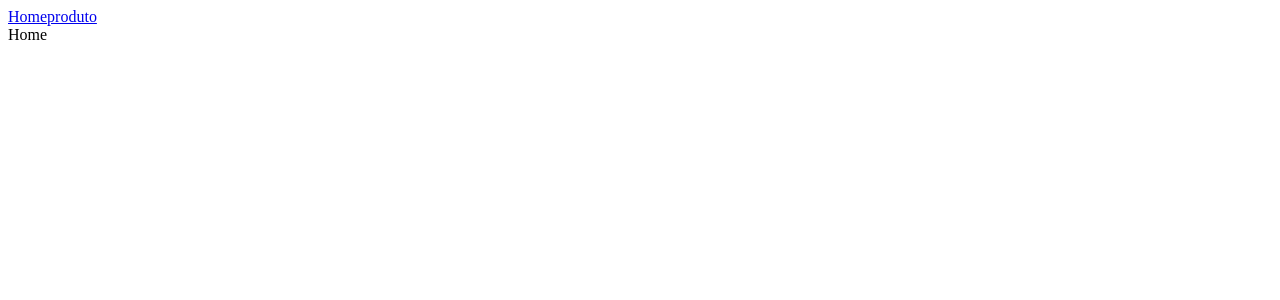
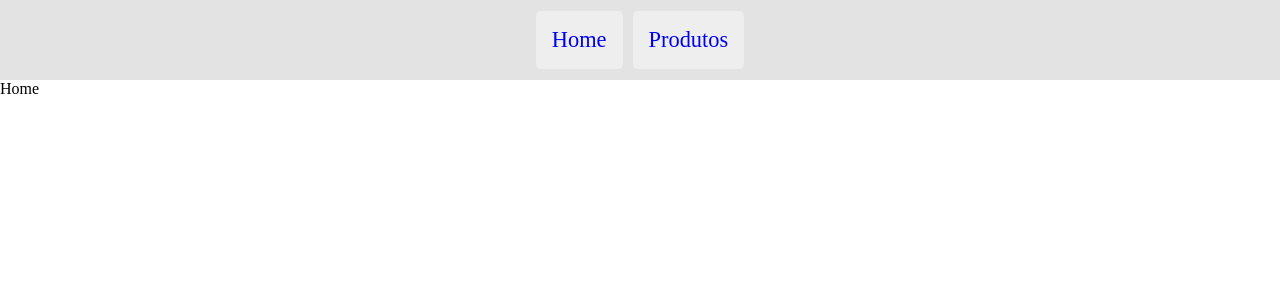
Before and after one commit to matheusmfeitoza/ExercicioReactRoutes, a React (Create React App) app: page / in a window 1280 px wide. Shown: the top 300 px of the page. Built offline with nearby package versions, Linux system fonts and the light colour scheme.

Commit message:
Adicionado Styled Components e estilizado alguns itens do projeto

```diff
--- a/package.json
+++ b/package.json
@@ -10,6 +10,7 @@
     "react-dom": "^17.0.2",
     "react-router-dom": "^6.2.2",
     "react-scripts": "5.0.0",
+    "styled-components": "^5.3.3",
     "web-vitals": "^2.1.4"
   },
   "scripts": {
--- a/public/index.html
+++ b/public/index.html
@@ -5,26 +5,10 @@
     <link rel="icon" href="%PUBLIC_URL%/favicon.ico" />
     <meta name="viewport" content="width=device-width, initial-scale=1" />
     <meta name="theme-color" content="#000000" />
-    <meta
-      name="description"
-      content="Web site created using create-react-app"
-    />
-    <link rel="apple-touch-icon" href="%PUBLIC_URL%/logo192.png" />
-    <!--
-      manifest.json provides metadata used when your web app is installed on a
-      user's mobile device or desktop. See https://developers.google.com/web/fundamentals/web-app-manifest/
-    -->
-    <link rel="manifest" href="%PUBLIC_URL%/manifest.json" />
-    <!--
-      Notice the use of %PUBLIC_URL% in the tags above.
-      It will be replaced with the URL of the `public` folder during the build.
-      Only files inside the `public` folder can be referenced from the HTML.
+    <meta name="description" content="Desafio React Router" />
+    <link rel="stylesheet" href="style.css" />
 
-      Unlike "/favicon.ico" or "favicon.ico", "%PUBLIC_URL%/favicon.ico" will
-      work correctly both with client-side routing and a non-root public URL.
-      Learn how to configure a non-root public URL by running `npm run build`.
-    -->
-    <title>React App</title>
+    <title>Desafio React Router</title>
   </head>
   <body>
     <noscript>You need to enable JavaScript to run this app.</noscript>
--- /dev/null
+++ b/public/style.css
@@ -0,0 +1,5 @@
+* {
+  margin: 0;
+  padding: 0;
+  box-sizing: border-box;
+}
--- a/src/Header.jsx
+++ b/src/Header.jsx
@@ -1,14 +1,16 @@
 import React from "react";
 import { Link } from "react-router-dom";
+import { HeaderStyle } from "./Styles/HeaderStyle";
+import { Navigation } from "./Styles/Navigation";
 
 const Header = () => {
   return (
-    <div>
-      <nav>
+    <HeaderStyle>
+      <Navigation>
         <Link to="/">Home</Link>
-        <Link to="produto">produto</Link>
-      </nav>
-    </div>
+        <Link to="produto">Produtos</Link>
+      </Navigation>
+    </HeaderStyle>
   );
 };
 
--- /dev/null
+++ b/src/Styles/Container.js
@@ -0,0 +1,14 @@
+import styled from "styled-components";
+
+export const Container = styled.div`
+  display: grid;
+  max-width: 800px;
+  margin: 20px auto;
+  gap: 30px;
+  grid-template-columns: 1fr 1fr;
+  grid-template-rows: 1fr 1fr;
+
+  @media (max-width: 500px) {
+    grid-template-columns: 1fr;
+  }
+`;
--- /dev/null
+++ b/src/Styles/HeaderStyle.js
@@ -0,0 +1,9 @@
+import styled from "styled-components";
+
+export const HeaderStyle = styled.header`
+  display: flex;
+  height: 80px;
+  justify-content: center;
+  align-items: center;
+  background-color: #e3e3e3;
+`;
--- /dev/null
+++ b/src/Styles/Imagens.js
@@ -0,0 +1,8 @@
+import styled from "styled-components";
+
+export const Imagens = styled.img`
+  display: block;
+  max-width: 100%;
+  width: 400px;
+  margin: 1rem auto;
+`;
--- /dev/null
+++ b/src/Styles/Navigation.js
@@ -0,0 +1,13 @@
+import styled from "styled-components";
+
+export const Navigation = styled.nav`
+  display: flex;
+  font-size: 1.4rem;
+  gap: 10px;
+  a {
+    text-decoration: none;
+    background-color: #eee;
+    padding: 1rem;
+    border-radius: 5px;
+  }
+`;
--- /dev/null
+++ b/src/Styles/Titulo.js
@@ -0,0 +1,7 @@
+import styled from "styled-components";
+
+export const Titulo = styled.h2`
+  font-family: "Segoe UI", Tahoma, Geneva, Verdana, sans-serif;
+  font-size: 1.3rem;
+  text-align: center;
+`;
--- a/src/components/Produtos.jsx
+++ b/src/components/Produtos.jsx
@@ -1,4 +1,7 @@
 import React from "react";
+import { Container } from "../Styles/Container";
+import { Imagens } from "../Styles/Imagens";
+import { Titulo } from "../Styles/Titulo";
 
 const Produtos = () => {
   const [produto, setProduto] = React.useState([]);
@@ -9,18 +12,18 @@ const Produtos = () => {
   }, []);
 
   return (
-    <div>
+    <Container>
       {produto.map((item) => (
         <div key={item.id}>
-          <h2>{item.nome}</h2>
+          <Titulo>{item.nome}</Titulo>
           {item.fotos.map((foto) => (
             <div key={foto.titulo}>
-              <img src={foto.src} alt={foto.titulo} />
+              <Imagens src={foto.src} alt={foto.titulo} />
             </div>
           ))}
         </div>
       ))}
-    </div>
+    </Container>
   );
 };
 
```
Also changed, not shown: 1 other file (tests, documents, lock files or other folders).
